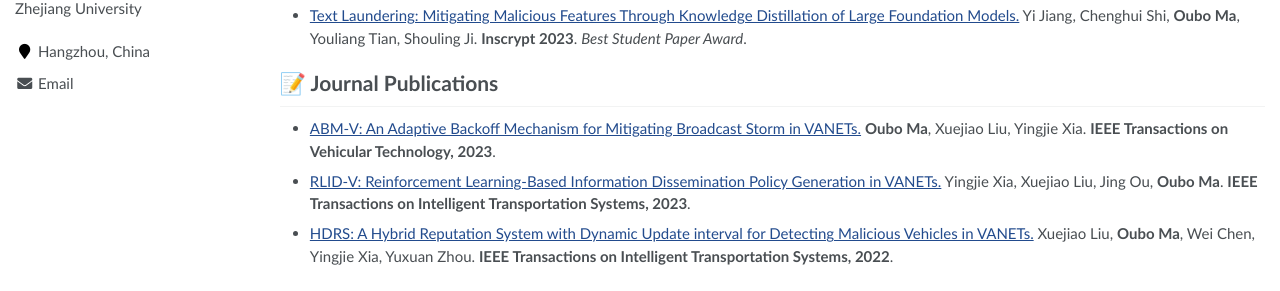
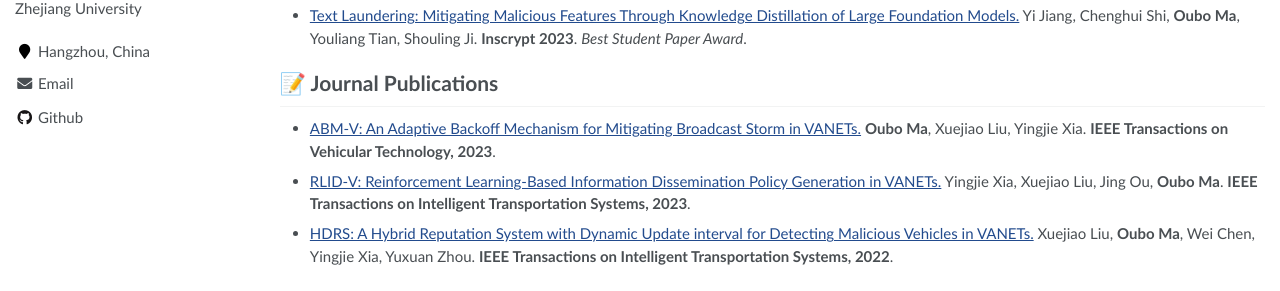
Before and after one commit to maoubo/maoubo.github.io, a Jekyll site: the page built from _pages/about.md, in a window 1280 px wide. Shown: the part 290-581 px from the top of the page. Built offline with Jekyll 4.4.1, drawn with Linux system fonts in a browser that asks for light colours.

Commit message:
Update _config.yml

```diff
--- a/_config.yml
+++ b/_config.yml
@@ -37,7 +37,7 @@ author:
   flickr           :
   facebook         :
   foursquare       :
-  github           : # "https://github.com/maoubo"
+  github           : "https://github.com/maoubo"
   google_plus      :
   keybase          :
   instagram        :
```
